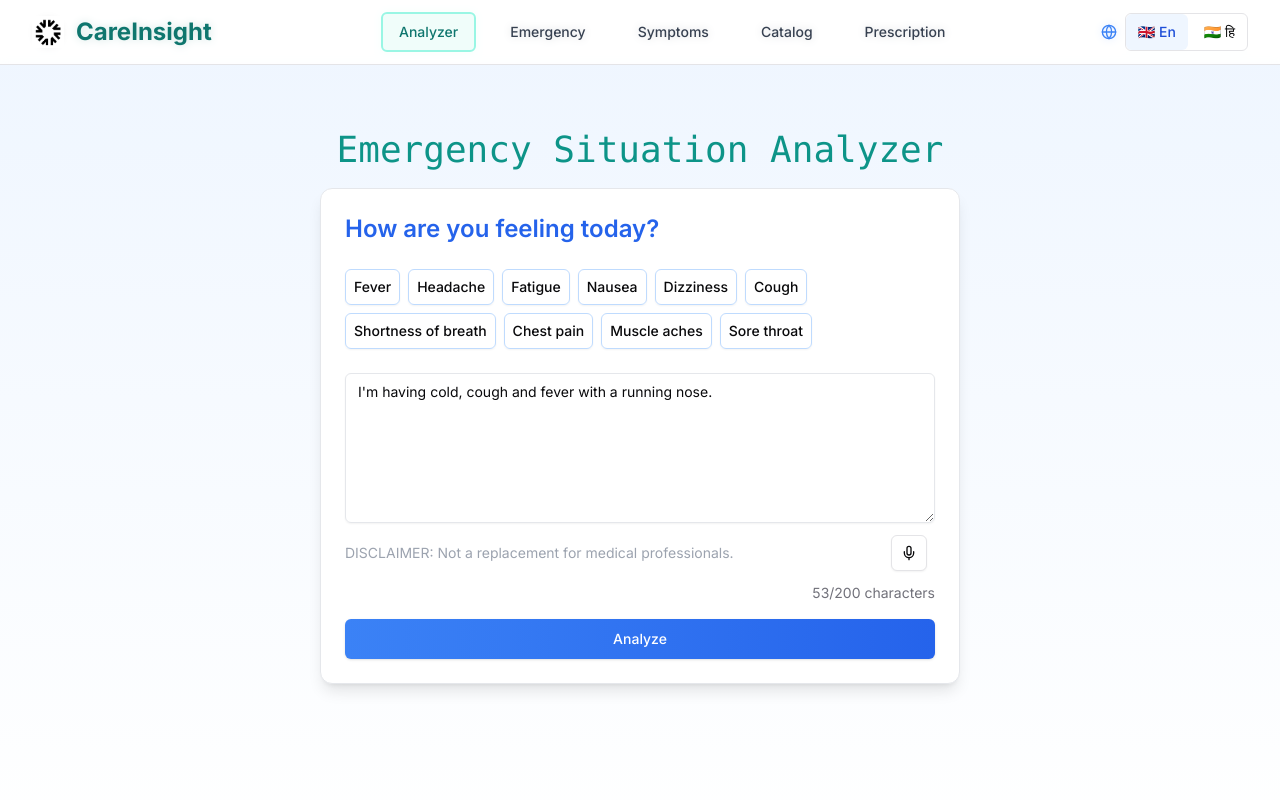
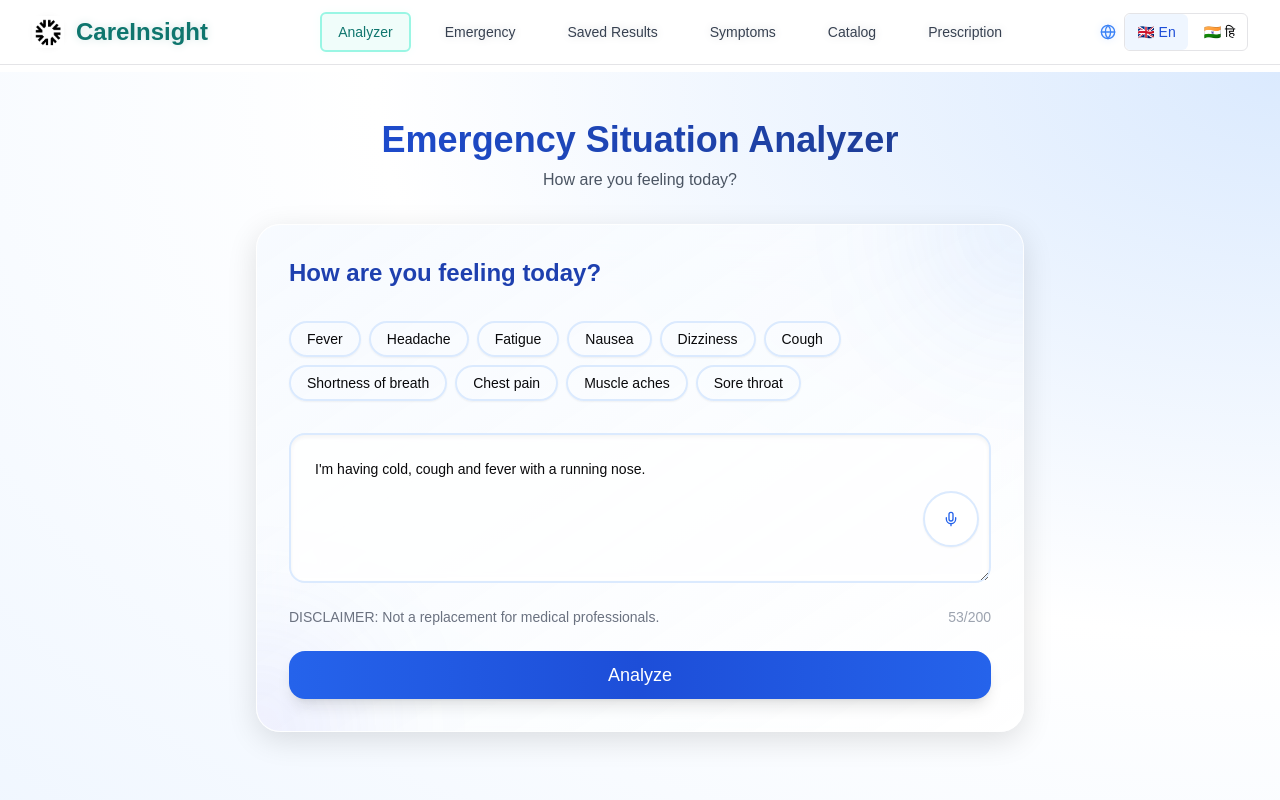
Before and after one commit to adityajha2005/CareInsight, a Next.js app: page /analyzer in a window 1280 px wide. Shown: the top 800 px of the page. Built offline with nearby package versions, Linux system fonts and the light colour scheme.

Commit message:
made the ui same for all the pages

```diff
--- a/src/app/analyzer/page.tsx
+++ b/src/app/analyzer/page.tsx
@@ -296,7 +296,7 @@ export default function Home() {
       };
 
     return (
-        <main className="min-h-screen bg-gradient-to-b from-blue-50 to-white relative">
+        <main className="min-h-screen bg-[radial-gradient(ellipse_at_top_right,_var(--tw-gradient-stops))] from-blue-100 via-white to-blue-50 mt-[9vh]">
             <Navbar
                 language={language}
                 onLanguageChange={handleLanguageChange}
@@ -307,18 +307,29 @@ export default function Home() {
                 closeButton
                 richColors
             />
-            <div className="max-w-2xl mx-auto px-4 py-8 mt-12">
-                <h1 className="text-center text-2xl md:text-4xl font-mono bold text-teal-600 pt-16 mb-8 md:leading-3">
+            <div className="container mx-auto px-4 py-12">
+                <div className="max-w-3xl mx-auto">
+                    <h1 className="text-center text-4xl font-bold bg-clip-text text-transparent bg-gradient-to-r from-blue-700 to-blue-900 mb-2">
                         {t.title}
                     </h1>
-                <motion.div initial={{y: "100%", opacity: 0, filter: "blur(10px)"}}
-                            animate={{y: 0, opacity: 1, filter: "blur(0px)"}} transition={spring_transition}>
-                    <Card className="p-6 bg-white shadow-lg border border-gray-200 hover:shadow-xl transition-shadow">
-                        <h2 className="text-2xl font-semibold mb-6 text-blue-600">
+                    <p className="text-center text-gray-600 font-inter mb-8">{t.subtitle}</p>
+                    <motion.div
+                        initial={{y: 20, opacity: 0}}
+                        animate={{y: 0, opacity: 1}}
+                        transition={{type: "spring", stiffness: 100, damping: 20}}
+                    >
+                        <Card className="relative p-8 bg-white/80 backdrop-blur-xl shadow-[0_8px_30px_rgb(0,0,0,0.12)]
+                                     border border-white/20 rounded-3xl overflow-hidden">
+                            <div className="absolute inset-0 bg-gradient-to-br from-blue-50/50 to-transparent pointer-events-none" />
+                            <div className="absolute -top-24 -right-24 w-48 h-48 bg-blue-500/10 rounded-full blur-3xl" />
+                            <div className="absolute -bottom-24 -left-24 w-48 h-48 bg-indigo-500/10 rounded-full blur-3xl" />
+
+                            <div className="relative">
+                                <h2 className="text-2xl font-semibold mb-8 text-blue-800">
                                     {t.subtitle}
                                 </h2>
 
-                        <div className="flex flex-wrap gap-2 mb-6">
+                                <div className="flex flex-wrap gap-2 mb-8">
                                     {symptoms[language].map((symptom, index) => (
                                         <Toggle
                                             key={symptom}
@@ -329,7 +340,10 @@ export default function Home() {
                                             )}
                                             onPressedChange={() => toggleSymptom(symptom)}
                                             variant="outline"
-                                    className="border-blue-200 hover:bg-blue-50 data-[state=on]:bg-blue-100"
+                                            className="px-4 py-2 rounded-full border-2 border-blue-100 hover:border-blue-300
+                                                     data-[state=on]:bg-blue-600 data-[state=on]:text-white data-[state=on]:border-blue-600
+                                                     transition-all duration-300 ease-in-out transform hover:scale-105
+                                                     shadow-sm hover:shadow-md active:scale-95"
                                         >
                                             {symptom}
                                         </Toggle>
@@ -339,30 +353,40 @@ export default function Home() {
                                 <div className="relative">
                                     <Textarea
                                         placeholder={t.placeholder}
-                                className="min-h-[150px] mb-4 border-gray-200 focus:border-blue-300 focus:ring-blue-200"
+                                        className="min-h-[150px] mb-6 rounded-2xl border-2 border-blue-100
+                                                 focus:border-blue-400 focus:ring-blue-200 bg-white/90
+                                                 backdrop-blur-sm shadow-inner p-6 text-lg"
                                         maxLength={200}
                                         value={description}
                                         onChange={(e) => setDescription(e.target.value)}
                                     />
-                            <p className="text-xs my-5 w-[65%] md:w-full md:text-sm leading-3 text-gray-400">
-                                {t.disclaimer}
-                            </p>
                                     <Button
                                         size="icon"
                                         variant={isListening ? 'destructive' : 'outline'}
-                                className="absolute bottom-8 right-2"
+                                        className="absolute bottom-20 right-3 rounded-full w-14 h-14
+                                                 hover:shadow-lg transition-all duration-300 bg-white
+                                                 border-2 border-blue-100 hover:border-blue-300"
                                         onClick={handleVoiceInput}
                                     >
-                                <Mic className={isListening ? 'animate-pulse' : ''}/>
+                                        <Mic className={`${isListening ? 'animate-pulse text-red-500' : 'text-blue-600'} w-6 h-6`}/>
                                     </Button>
-                            <div className="text-sm text-muted-foreground text-right">
-                                {description.length}/200 characters
+                                    <div className="flex justify-between items-center mb-6">
+                                        <p className="text-sm text-gray-500">
+                                            {t.disclaimer}
+                                        </p>
+                                        <span className="text-sm text-gray-400">
+                                            {description.length}/200
+                                        </span>
                                     </div>
                                 </div>
 
                                 <Button
-                            className="w-full mt-4 bg-gradient-to-r from-blue-500 to-blue-600 hover:from-blue-600 hover:to-blue-700 text-white"
-                            size="lg"
+                                    className={`w-full py-6 text-lg font-medium rounded-2xl transition-all duration-300
+                                             ${isLoading ? 'animate-pulse' : ''}
+                                             bg-gradient-to-r from-blue-600 via-blue-700 to-blue-600
+                                             hover:from-blue-700 hover:via-blue-800 hover:to-blue-700
+                                             text-white shadow-lg hover:shadow-xl
+                                             active:scale-[0.99]`}
                                     onClick={handleSubmit}
                                     disabled={
                                         (selectedSymptoms.length === 0 && !description.trim()) ||
@@ -373,13 +397,15 @@ export default function Home() {
                                     {isAskingFollowUp ? t.answering :
                                      isLoading ? t.analyzing : t.analyzeButton}
                                 </Button>
+                            </div>
                         </Card>
                     </motion.div>
-                {analysisResult &&
+
+                    {analysisResult && (
                         <motion.div
-                        initial={{y: "100%", opacity: 0, filter: "blur(10px)"}}
-                        animate={{y: 0, opacity: 1, filter: "blur(0px)"}}
-                        transition={spring_transition}
+                            initial={{y: 40, opacity: 0}}
+                            animate={{y: 0, opacity: 1}}
+                            transition={{type: "spring", stiffness: 100, damping: 20}}
                         >
                             <AnalysisResults
                                 data={analysisResult}
@@ -392,7 +418,9 @@ export default function Home() {
                   <p className="mt-4 text-green-600">
                     <CheckIcon />{" "}Thank you for your feedback!</p>
                 )}
-                    </motion.div>}
+                        </motion.div>
+                    )}
+                </div>
             </div>
         </main>
     )
--- a/src/app/layout.tsx
+++ b/src/app/layout.tsx
@@ -1,7 +1,6 @@
 import type { Metadata } from 'next'
 import { Geist, Geist_Mono, Inter } from 'next/font/google'
 import './globals.css'
-// import { Navbar } from '@/components/navbar'
 import { Navbar } from '@/components/navbar'
 import { ThemeProvider } from 'next-themes'
 import Footer from '@/components/Footer'
@@ -16,7 +15,7 @@ const geistMono = Geist_Mono({
   subsets: ['latin'],
 })
 
-const inter = Inter({ subsets: ['latin'] })
+const inter = Inter({ subsets: ['latin'], variable: '--font-inter' })
 
 export const metadata: Metadata = {
   title: 'CareInsight - Symptom Checker',
@@ -31,14 +30,11 @@ export default function RootLayout({
   return (
     <html lang="en">
       <body
-        // className={`${geistSans.variable} ${geistMono.variable} antialiased`}
-        className={inter.className}
+        className={`${geistSans.variable} ${geistMono.variable} ${inter.variable} antialiased`}
       >
         <Navbar />
-
-
         {children}
-      <Footer />
+        <Footer />
       </body>
     </html>
   )
--- a/src/components/SavedResults.tsx
+++ b/src/components/SavedResults.tsx
@@ -57,31 +57,31 @@ export function SavedResults() {
   }
 
   return (
-    <Card className="w-full mt-8">
+    <Card className="border-0 shadow-lg">
       <CardHeader>
-        <CardTitle>Saved Results</CardTitle>
+        <CardTitle className="text-xl font-semibold text-gray-800">Saved Results</CardTitle>
       </CardHeader>
-      <CardContent>
+      <CardContent className="p-8">
         <div className="space-y-4">
           {savedResults.map((result) => (
             <Card
               key={result.id}
-              className="p-4"
+              className="border border-gray-100 shadow-sm p-6 hover:shadow-md transition-shadow duration-200"
               onClick={() => toggleExpand(result.id)}
             >
               <div className="flex items-center justify-between mb-2">
-                <h3 className="font-semibold text-lg">
+                <h3 className="font-semibold text-lg text-gray-800">
                   {result.probable_medical_conditions.join(', ')}
                 </h3>
                 <div className="flex items-center gap-2">
                   {getUrgencyIcon(result.urgency)}
-                  <span className="text-sm font-medium capitalize">
+                  <span className="text-sm font-medium capitalize text-gray-600">
                     {result.urgency} Urgency
                   </span>
                   {expandedId === result.id ? (
-                    <ChevronUp className="w-4 h-4" />
+                    <ChevronUp className="w-4 h-4 text-gray-500" />
                   ) : (
-                    <ChevronDown className="w-4 h-4" />
+                    <ChevronDown className="w-4 h-4 text-gray-500" />
                   )}
                 </div>
               </div>
@@ -89,36 +89,15 @@ export function SavedResults() {
                 {new Date(result.timestamp).toLocaleString()}
               </p>
               {expandedId === result.id && (
-                <div className="mt-4 space-y-2">
+                <div className="mt-4 space-y-4 bg-blue-50 rounded-lg p-4">
                   <AnalysisResults data={result} showDialog={false} />
-                  {/* <p>
-                    <strong>Actions:</strong> {result.action.join(', ')}
-                  </p>
-                  {result.what_to_avoid && (
-                    <p>
-                      <strong>What to avoid:</strong>{' '}
-                      {result.what_to_avoid.join(', ')}
-                    </p>
-                  )}
-                  <p>
-                    <strong>Common symptoms:</strong>{' '}
-                    {result.common_symptoms.join(', ')}
-                  </p>
-                  <p>
-                    <strong>Precautions:</strong>{' '}
-                    {result.precautions.join(', ')}
-                  </p>
-                  <p>
-                    <strong>Relevant resources:</strong>{' '}
-                    {result.relevant_resources.join(', ')}
-                  </p> */}
                 </div>
               )}
               <Button
                 variant="outline"
                 size="sm"
                 onClick={(e) => deleteResult(result.id, e)}
-                className="mt-2"
+                className="mt-4 text-red-500 hover:text-red-600 hover:bg-red-50 transition-colors duration-200"
               >
                 <Trash2 className="w-4 h-4 mr-2" />
                 Delete
--- a/src/components/navbar.tsx
+++ b/src/components/navbar.tsx
@@ -11,7 +11,7 @@ import Image from 'next/image'
 const navItems = [
   { name: 'Analyzer', href: '/analyzer' },
   { name: 'Emergency', href: '/emergency' },
-  // { name: 'Saved Results', href: '/saved' },
+  { name: 'Saved Results', href: '/saved' },
   { name: 'Symptoms', href: '/symptom' },
   { name: 'Catalog', href: '/catalogue' },
   { name: 'Prescription', href: '/prescription' },
```
Also changed, not shown: src/app/catalogue/page.tsx (+4 -4 lines), src/app/emergency/page.tsx (+4 -4 lines), src/app/prescription/page.tsx (+35 -19 lines), src/app/saved/page.tsx (+24 -4 lines), src/app/symptom/page.tsx (+25 -8 lines). Lines whose indentation alone changed are shown as unchanged.
